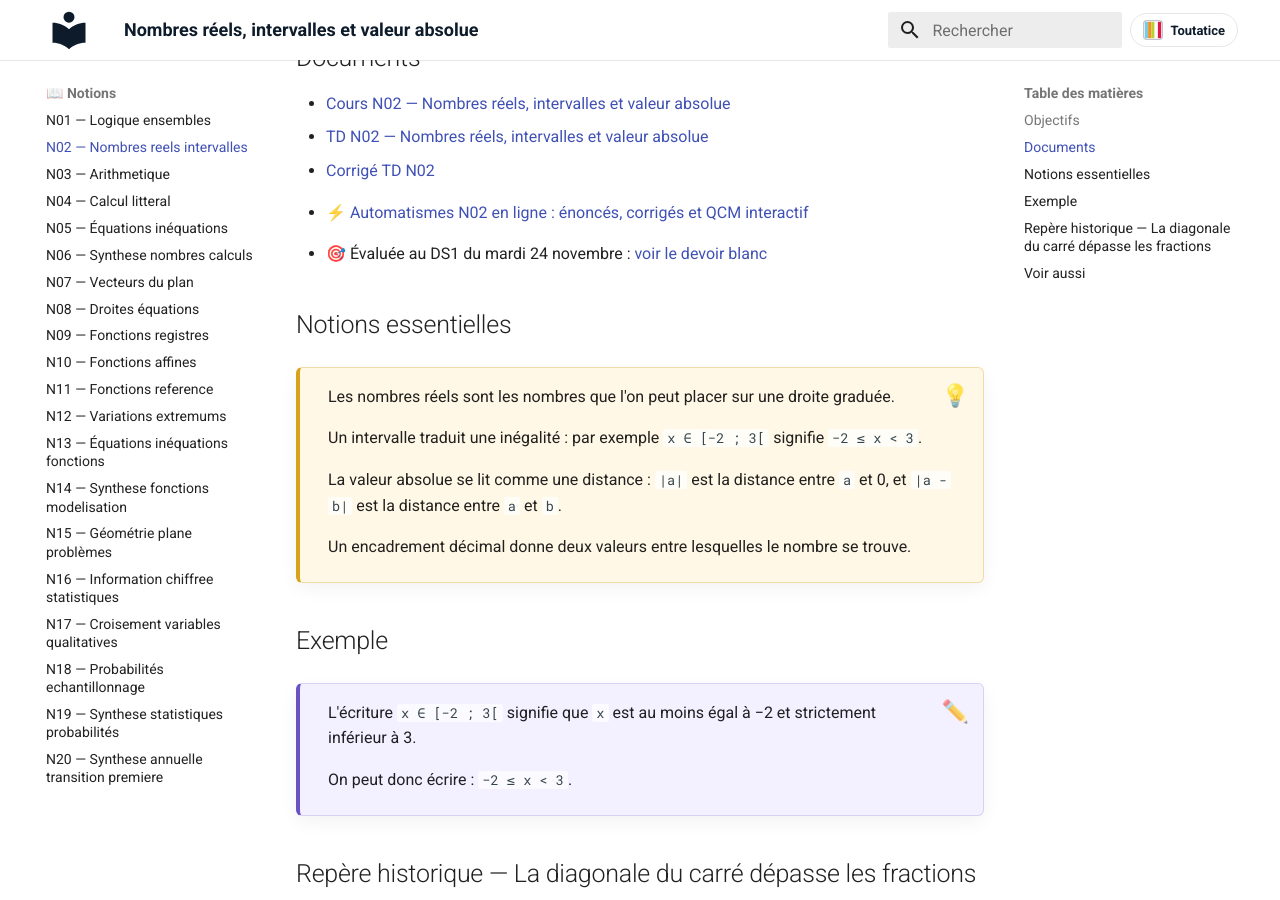
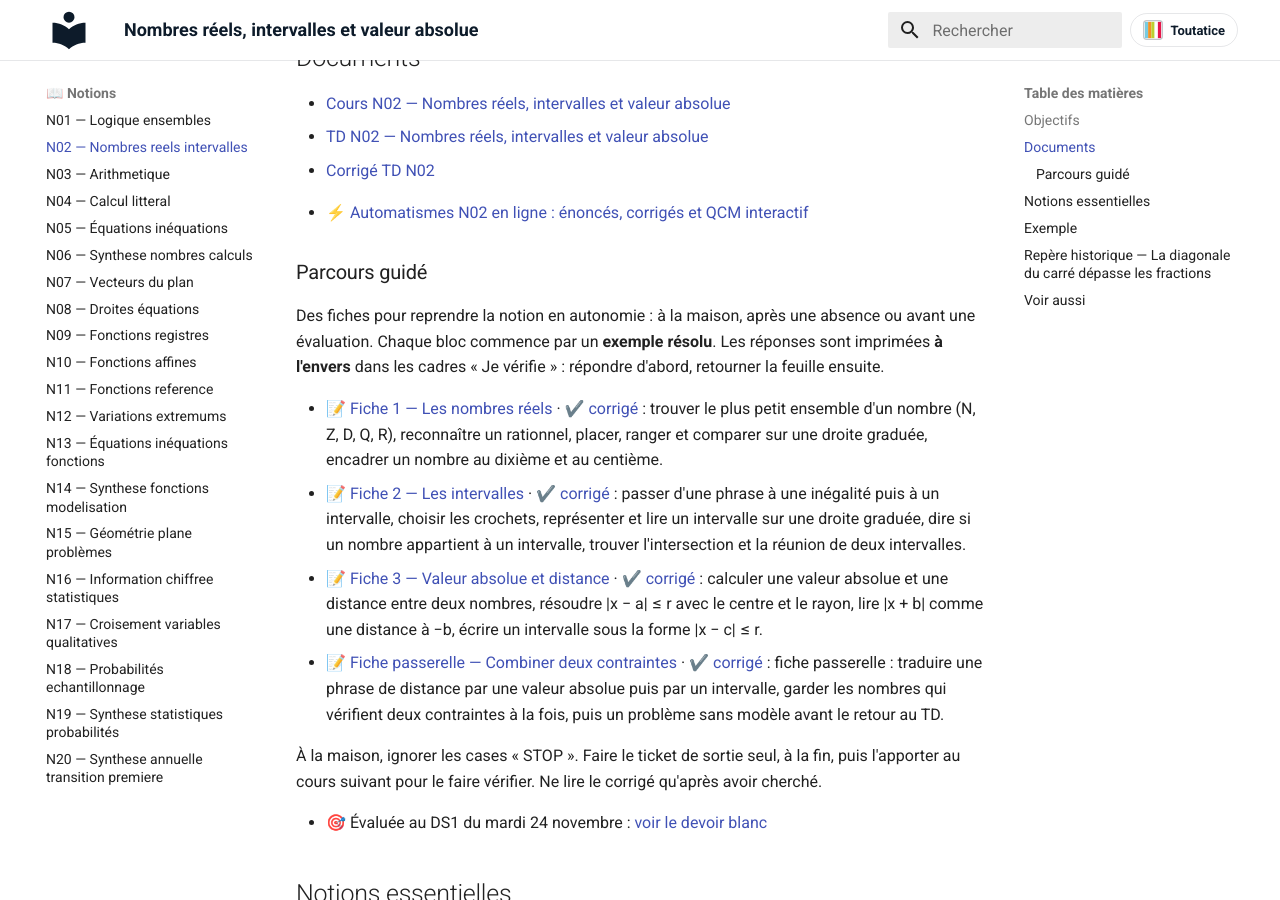
Before and after one commit to vnicolle56610/maths-seconde, an MkDocs documentation site: the page built from docs/notions/N02-nombres-reels-intervalles.md, in a window 1280 px wide and 900 px high, scrolled down 727 px. Built offline with MkDocs 1.6.1 and Material for MkDocs 9.7.7, drawn with Linux system fonts in a browser that asks for light colours.

Commit message:
Publication automatique : 8 fichier(s) copié(s), 2 page(s) mise(s) à jour
Fichiers copiés :
  - docs/parcours-guide/PARCOURS_GUIDE_N02_FICHE_1.pdf
  - docs/parcours-guide/PARCOURS_GUIDE_N02_FICHE_1_CORRIGE.pdf
  - docs/parcours-guide/PARCOURS_GUIDE_N02_FICHE_2.pdf
  - docs/parcours-guide/PARCOURS_GUIDE_N02_FICHE_2_CORRIGE.pdf
  - docs/parcours-guide/PARCOURS_GUIDE_N02_FICHE_3.pdf
  - docs/parcours-guide/PARCOURS_GUIDE_N02_FICHE_3_CORRIGE.pdf
  - docs/parcours-guide/PARCOURS_GUIDE_N02_FICHE_4.pdf
  - docs/parcours-guide/PARCOURS_GUIDE_N02_FICHE_4_CORRIGE.pdf

Pages mises à jour :
  - docs/corriges/index.md
  - docs/notions/N02-nombres-reels-intervalles.md

Autres fichiers :
  - publication_manifest.json

Généré par le protocole de publication (publier_ressources_site.py / publier_ressources_gui.py).

```diff
--- a/docs/notions/N02-nombres-reels-intervalles.md
+++ b/docs/notions/N02-nombres-reels-intervalles.md
@@ -33,6 +33,19 @@ Les nombres réels se représentent sur une droite graduée et se décrivent ave
 <!-- AUTOMATISMES-WEB:START -->
 - ⚡ [Automatismes N02 en ligne : énoncés, corrigés et QCM interactif](../automatismes/automatismes-N02-nombres-reels-intervalles.md)
 <!-- AUTOMATISMES-WEB:END -->
+
+<!-- PARCOURS-GUIDE:START -->
+### Parcours guidé
+
+Des fiches pour reprendre la notion en autonomie : à la maison, après une absence ou avant une évaluation. Chaque bloc commence par un **exemple résolu**. Les réponses sont imprimées **à l'envers** dans les cadres « Je vérifie » : répondre d'abord, retourner la feuille ensuite.
+
+- 📝 [Fiche 1 — Les nombres réels](../parcours-guide/PARCOURS_GUIDE_N02_FICHE_1.pdf) · ✔️ [corrigé](../parcours-guide/PARCOURS_GUIDE_N02_FICHE_1_CORRIGE.pdf) : trouver le plus petit ensemble d'un nombre (N, Z, D, Q, R), reconnaître un rationnel, placer, ranger et comparer sur une droite graduée, encadrer un nombre au dixième et au centième.
+- 📝 [Fiche 2 — Les intervalles](../parcours-guide/PARCOURS_GUIDE_N02_FICHE_2.pdf) · ✔️ [corrigé](../parcours-guide/PARCOURS_GUIDE_N02_FICHE_2_CORRIGE.pdf) : passer d'une phrase à une inégalité puis à un intervalle, choisir les crochets, représenter et lire un intervalle sur une droite graduée, dire si un nombre appartient à un intervalle, trouver l'intersection et la réunion de deux intervalles.
+- 📝 [Fiche 3 — Valeur absolue et distance](../parcours-guide/PARCOURS_GUIDE_N02_FICHE_3.pdf) · ✔️ [corrigé](../parcours-guide/PARCOURS_GUIDE_N02_FICHE_3_CORRIGE.pdf) : calculer une valeur absolue et une distance entre deux nombres, résoudre |x − a| ≤ r avec le centre et le rayon, lire |x + b| comme une distance à −b, écrire un intervalle sous la forme |x − c| ≤ r.
+- 📝 [Fiche passerelle — Combiner deux contraintes](../parcours-guide/PARCOURS_GUIDE_N02_FICHE_4.pdf) · ✔️ [corrigé](../parcours-guide/PARCOURS_GUIDE_N02_FICHE_4_CORRIGE.pdf) : fiche passerelle : traduire une phrase de distance par une valeur absolue puis par un intervalle, garder les nombres qui vérifient deux contraintes à la fois, puis un problème sans modèle avant le retour au TD.
+
+À la maison, ignorer les cases « STOP ». Faire le ticket de sortie seul, à la fin, puis l'apporter au cours suivant pour le faire vérifier. Ne lire le corrigé qu'après avoir cherché.
+<!-- PARCOURS-GUIDE:END -->
 
 <!-- AUTO-EVAL:START -->
 - 🎯 Évaluée au DS1 du mardi 24 novembre : [voir le devoir blanc](../preparer-evaluation/index.md#ds1-2026-2027)
```
Also changed, not shown: docs/corriges/index.md (+4 -0 lines), publication_manifest.json (+12 -0 lines), 8 other files.
